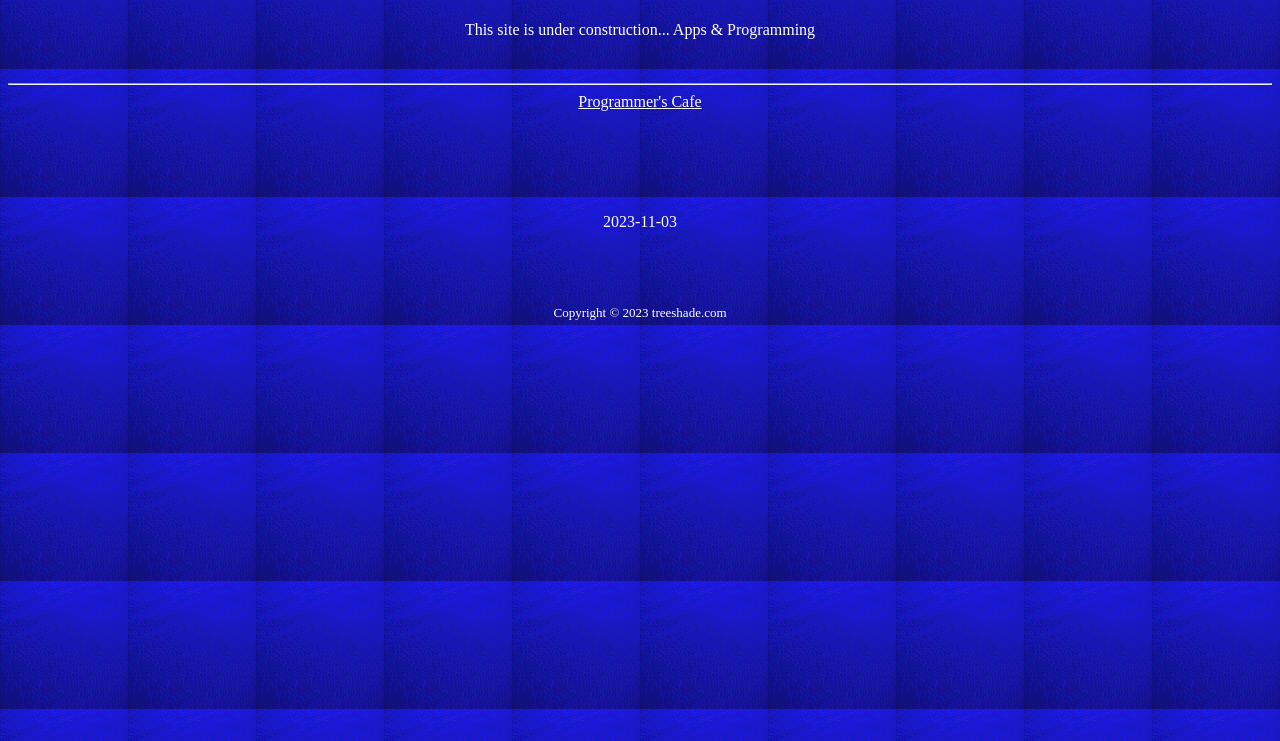
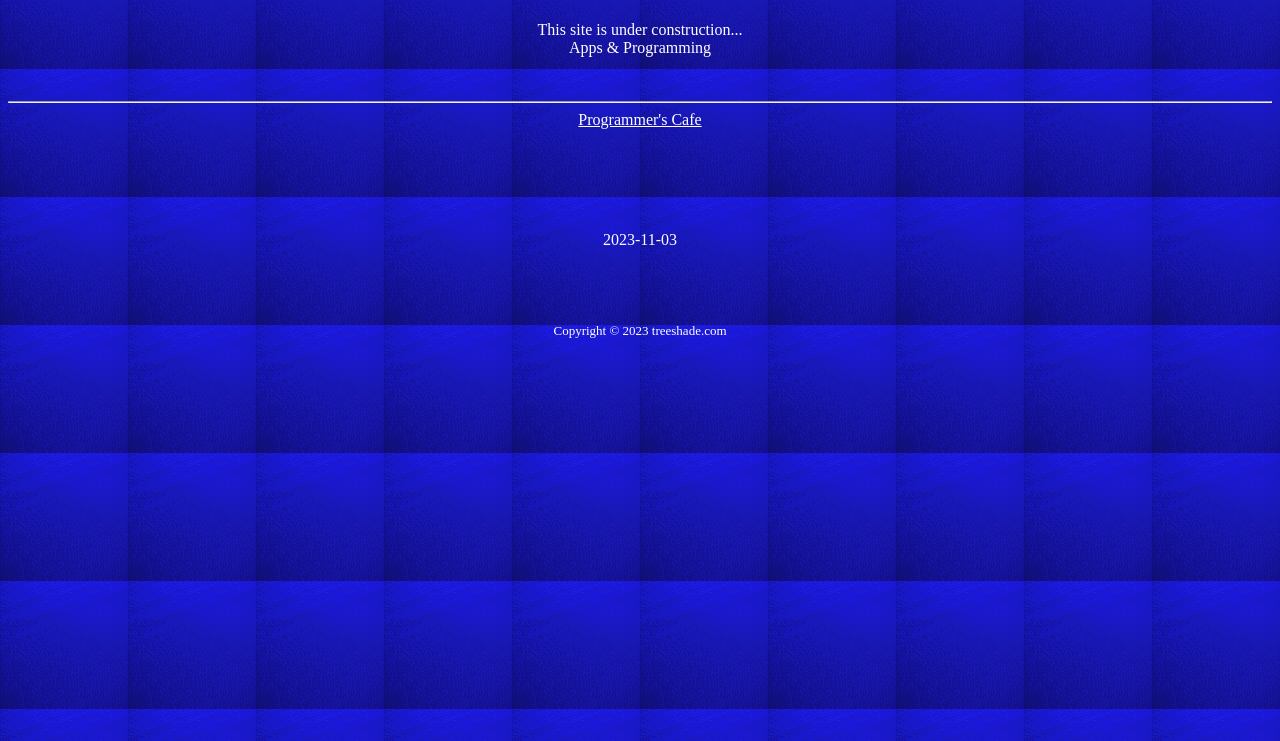
Before and after one commit to tree-shade/tree-shade.github.io, a plain HTML site: page index.html in a window 1280 px wide. Shown: the part 59-800 px from the top of the page. Drawn offline with Linux system fonts and the light colour scheme.

Commit message:
Update index.html

```diff
--- a/index.html
+++ b/index.html
@@ -13,7 +13,7 @@
 
 <center>
 <h1>TreeShade.com</h1>
-This site is under construction...
+This site is under construction...<br>
 Apps & Programming
 </center>
 <br /><br />
```
